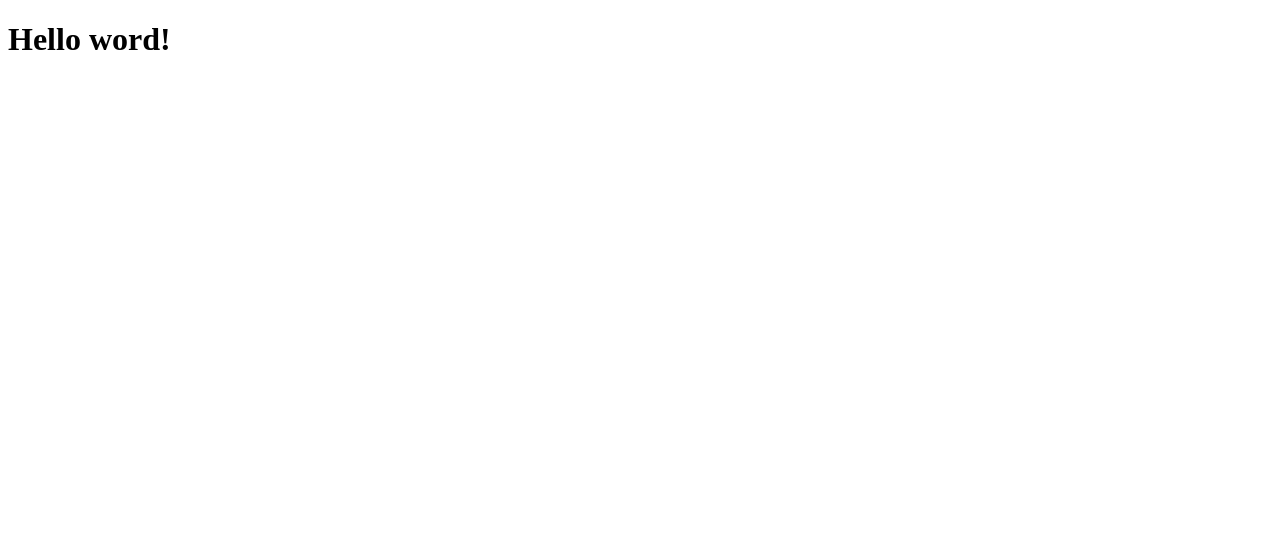
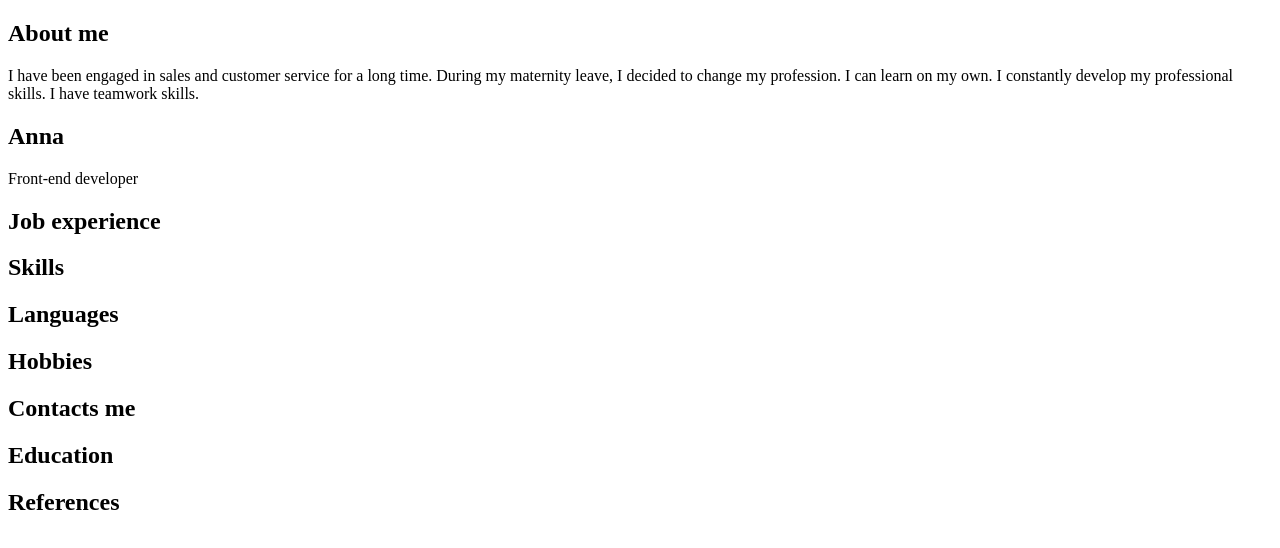
Before and after one commit to AnnStarrySky/rsschool-cv, a plain HTML site: page index.html in a window 1280 px wide. Drawn offline with Linux system fonts and the light colour scheme.

Commit message:
feat: basic markup has been made

```diff
--- a/index.html
+++ b/index.html
@@ -6,6 +6,56 @@
     <title>Document</title>
 </head>
 <body>
-    <h1>Hello word!</h1>
+    <div>
+        <div>
+            <section class="about-me">
+                <div>
+                    <h2>About me</h2>
+                    <p>I&nbsp;have been engaged in&nbsp;sales and customer service for a&nbsp;long time. During my&nbsp;maternity leave, I&nbsp;decided to&nbsp;change my&nbsp;profession. I&nbsp;can learn on&nbsp;my&nbsp;own. I&nbsp;constantly develop my&nbsp;professional skills. I&nbsp;have teamwork skills.</p>
+                </div>
+                <div>
+                    <h1>Anna</h1>
+                    <p>Front-end developer</p>
+                </div>
+            </section>
+        </div>
+        <div>
+            <div>
+                <section>
+                    <h2>
+                        Job experience
+                    </h2>
+                </section>
+                <section>
+                    <h2>
+                        Skills
+                    </h2>
+                </section>
+                <div>
+                    <section>
+                        <h2>
+                            Languages
+                        </h2>
+                    </section>
+                    <section>
+                        <h2>
+                            Hobbies
+                        </h2>
+                    </section>
+                </div>
+            </div>
+            <div>
+                <section>
+                    <h2>Contacts me</h2>
+                </section>
+                <section>
+                    <h2>Education</h2>
+                </section>
+                <section>
+                    <h2>References</h2>
+                </section>
+            </div>
+        </div>
+    </div>
 </body>
 </html>
```
Also changed, not shown: 1 other file.
